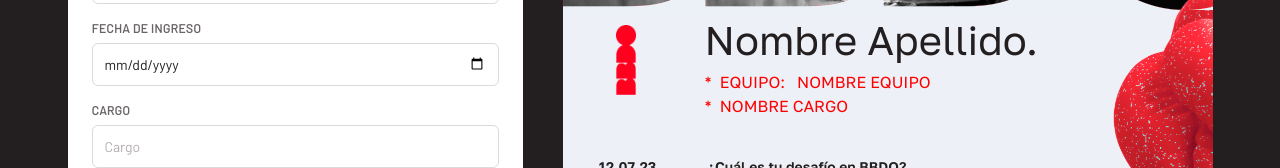
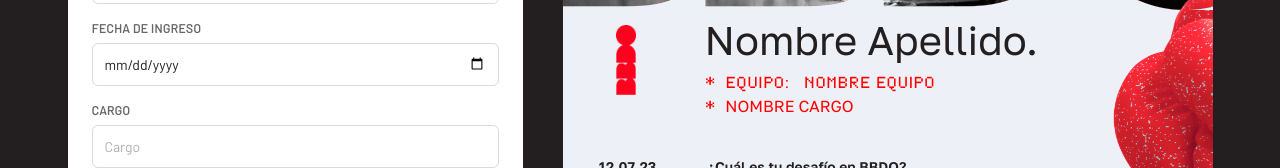
Before and after one commit to mr-gantiva/grettings-bbdo, a Vue app: page /#/bienvenida in a window 1280 px wide. Shown: the part 308-476 px from the top of the page. Built offline with nearby package versions, Linux system fonts and the light colour scheme.

Commit message:
feat: -change font on equipo p

```diff
--- a/src/assets/styles/bienvenida.scss
+++ b/src/assets/styles/bienvenida.scss
@@ -94,6 +94,7 @@
 }
 .info-container .equipo p {
   margin: 0;
+  font-family: "Partita", sans-serif;
 }
 .info-container .formas-left {
   position: absolute;
```
